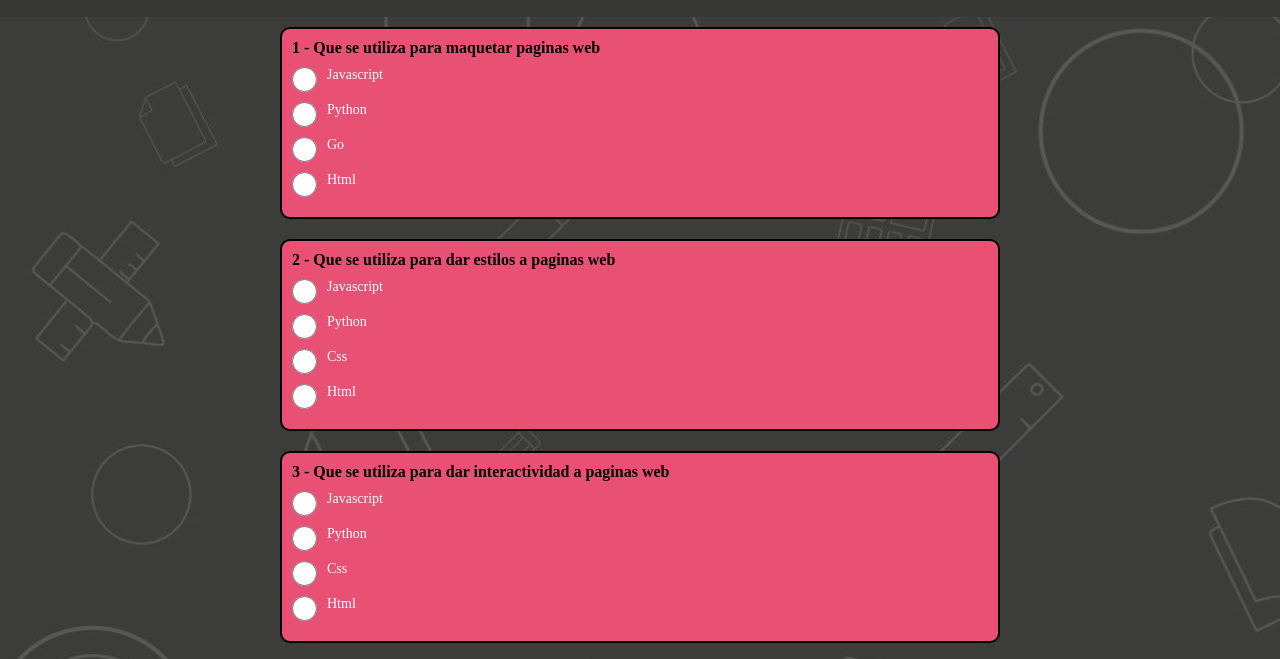
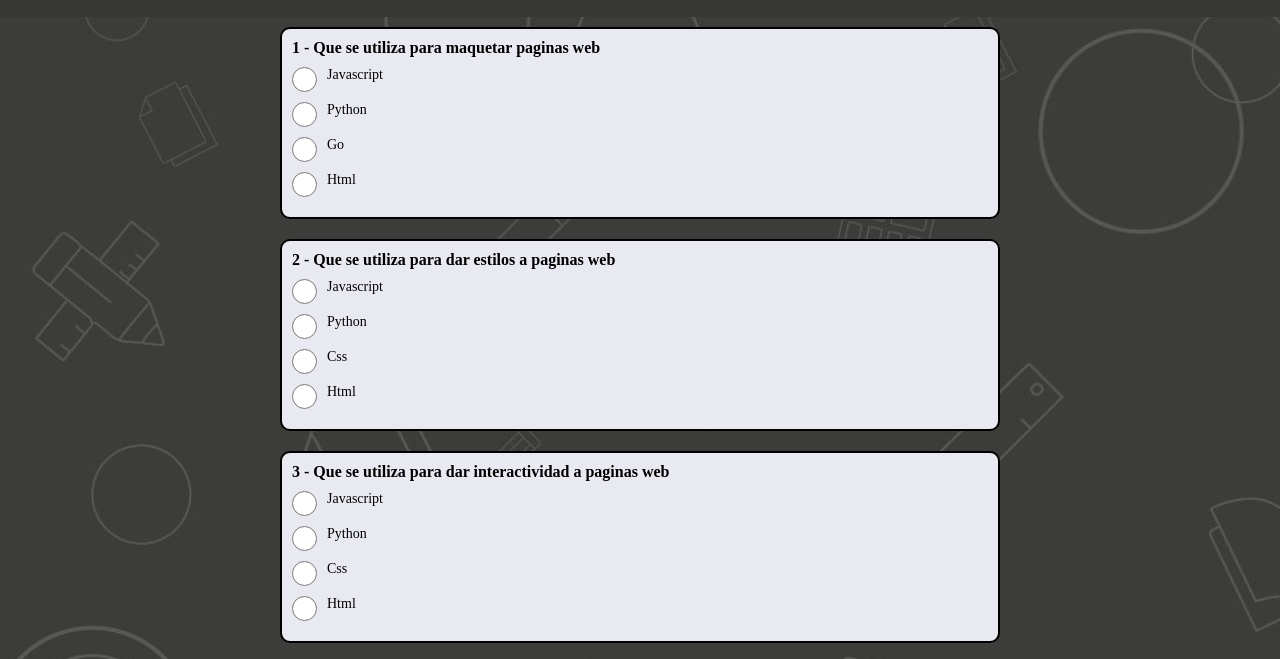
Before and after one commit to julianye25/ask-academy, a plain HTML site: page example.html in a window 1280 px wide. Shown: the part 62-721 px from the top of the page. Drawn offline with Linux system fonts and the light colour scheme.

Commit message:
Update example.css

```diff
--- a/styles/example.css
+++ b/styles/example.css
@@ -28,7 +28,7 @@
     padding: 10px;
     margin-top: 10px;
     margin-bottom: 10px;
-    background-color: rgba(232, 81, 116, 255);
+    background-color: rgb(233, 233, 241);
   }
 
   .container-question h2 {
@@ -41,7 +41,7 @@
     margin-top: 10px;
     margin-bottom: 10px;
     cursor: pointer;
-    color: white;
+    color: rgb(0, 0, 0);
   }
 
   .inputExample {
```
